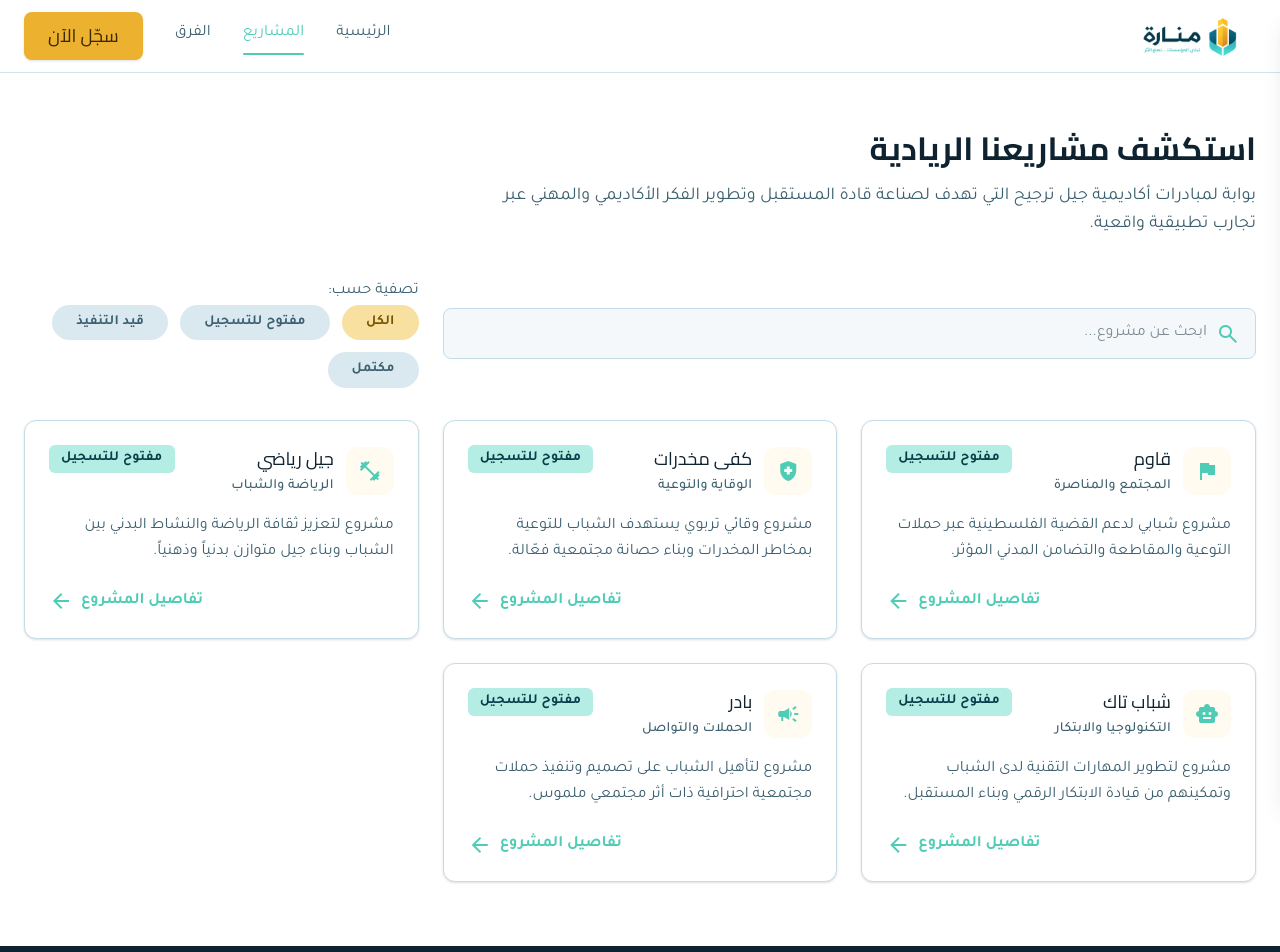
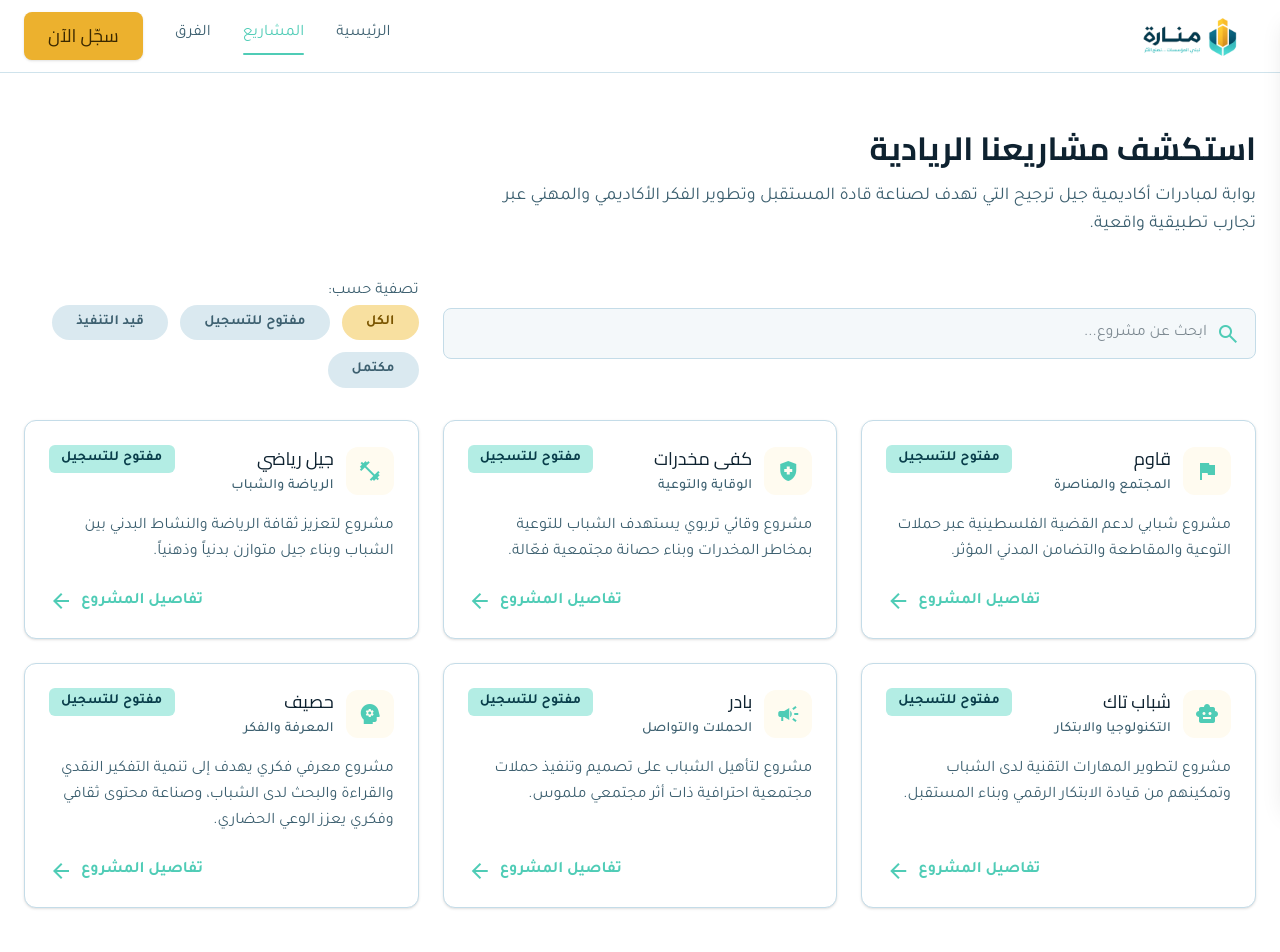
Before and after one commit to doubleclicktech/jiltarjih-forms, a Next.js app: page /projects in a window 1280 px wide. Shown: the top 952 px of the page. Built offline with nearby package versions, Linux system fonts and the light colour scheme.

Commit message:
feat(frontend): add Hasif project
Registers the new hasif project in the projects data set.

```diff
--- a/src/data/projects.ts
+++ b/src/data/projects.ts
@@ -4,6 +4,7 @@ import kafaMukhadarat from "./projects/kafa-mukhadarat.json";
 import jilRiyadhi from "./projects/jil-riyadhi.json";
 import shahabTak from "./projects/shabab-tak.json";
 import badr from "./projects/badr.json";
+import hasif from "./projects/hasif.json";
 
 export const projects: Project[] = [
   qawim,
@@ -11,4 +12,5 @@ export const projects: Project[] = [
   jilRiyadhi,
   shahabTak,
   badr,
+  hasif,
 ] as Project[];
--- /dev/null
+++ b/src/data/projects/hasif.json
@@ -0,0 +1,19 @@
+{
+  "id": "hasif",
+  "slug": "hasif",
+  "title": "حصيف",
+  "category": "المعرفة والفكر",
+  "icon": "psychology",
+  "status": "open",
+  "description": "مشروع معرفي فكري يهدف إلى تنمية التفكير النقدي والقراءة والبحث لدى الشباب، وصناعة محتوى ثقافي وفكري يعزز الوعي الحضاري.",
+  "longDescription": "مشروع حصيف مبادرة معرفية تابعة لأكاديمية جيل الترجيح، تسعى إلى ترسيخ ثقافة القراءة والبحث والتفكير النقدي لدى الشباب، وتحويلها إلى ممارسة يومية فاعلة. يعمل المشروع على إنتاج محتوى ثقافي وفكري رصين، وتنظيم مسابقات ومبادرات قرائية وبحثية، بما يسهم في بناء وعي حضاري ومعرفي متين لدى المشاركين.",
+  "vision": "شباب حصيف الفكر، واسع الاطلاع، قادر على إنتاج المعرفة ونقدها.",
+  "mission": "تنمية التفكير النقدي وثقافة القراءة والبحث لدى الشباب، وصناعة محتوى ثقافي وفكري يعزز الوعي الحضاري.",
+  "objectives": [
+    "ترسيخ ثقافة القراءة والبحث لدى الشباب",
+    "تنمية مهارات التفكير النقدي والتحليل المعرفي",
+    "إنتاج محتوى ثقافي وفكري يخدم الوعي الحضاري",
+    "تنظيم مسابقات ومبادرات قرائية وبحثية دورية",
+    "بناء مجتمع معرفي شبابي نشط ومتفاعل"
+  ]
+}
```
